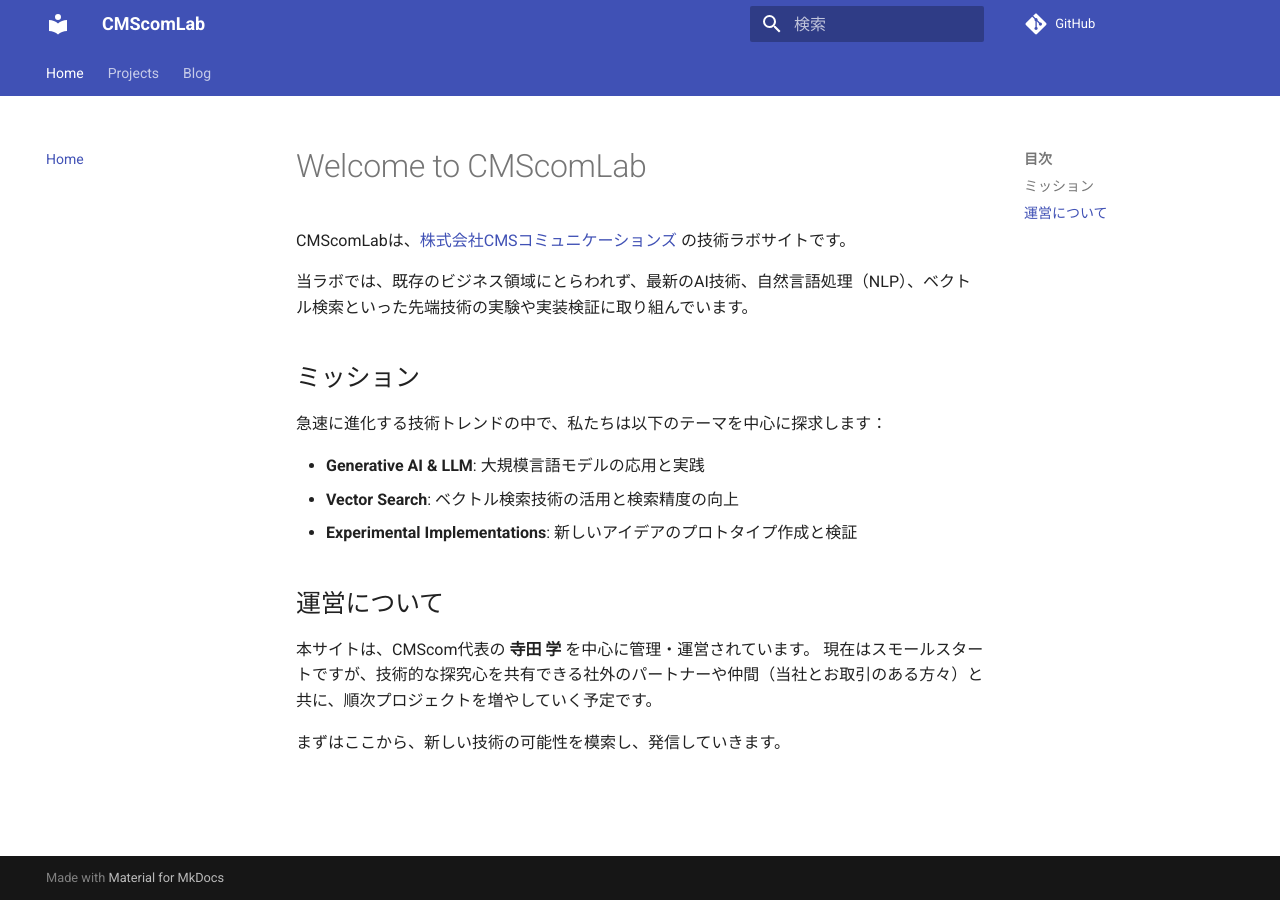
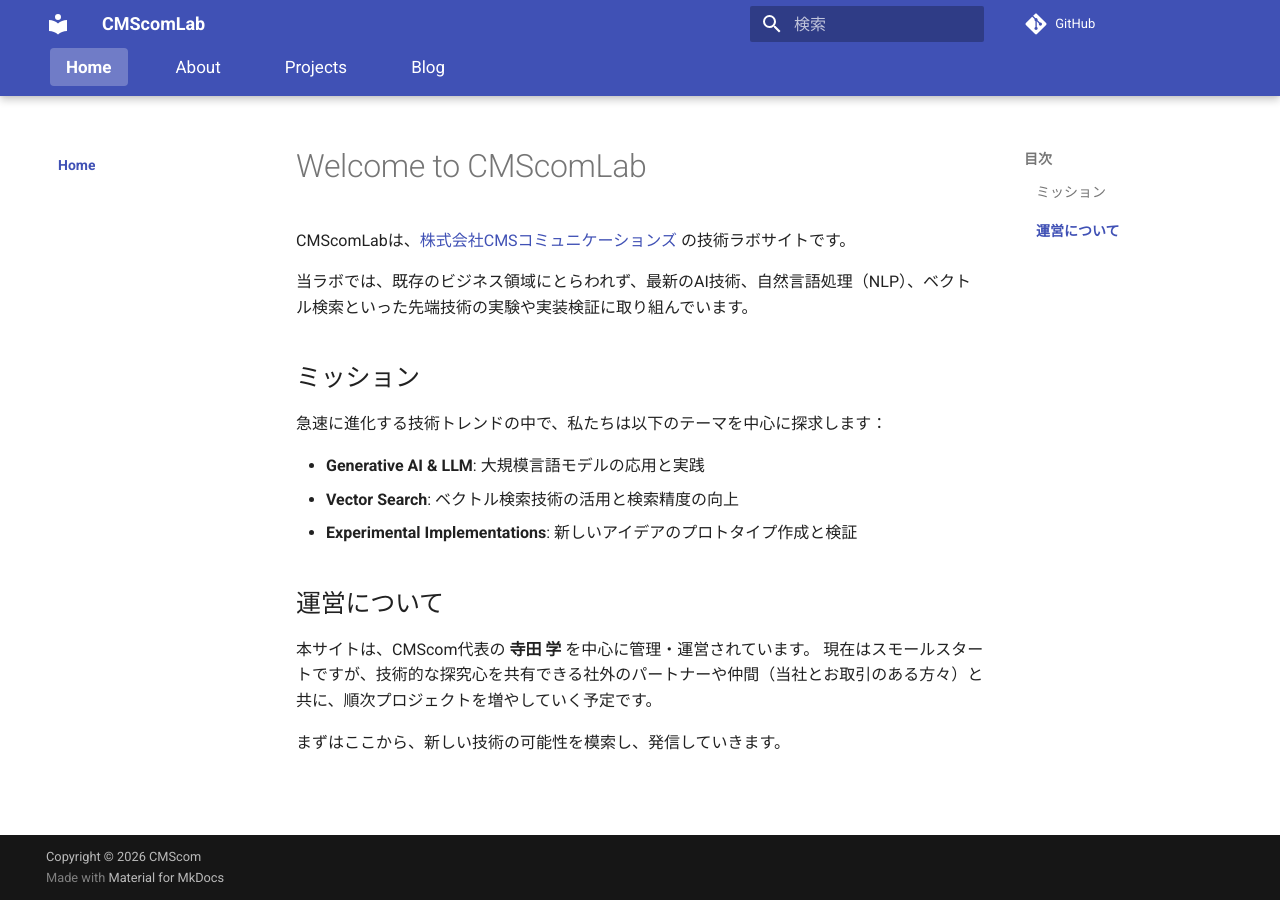
Before and after one commit to CMScomLab/CMScomLab.github.io, an MkDocs documentation site: the page built from docs/index.md, in a window 1280 px wide. Built offline with MkDocs 1.6.1 and Material for MkDocs 9.7.7, drawn with Linux system fonts in a browser that asks for light colours; comment, search, counter and statistics services are not loaded.

Commit message:
modify menu style

```diff
--- /dev/null
+++ b/docs/stylesheets/extra.css
@@ -0,0 +1,47 @@
+/* グローバルナビゲーション（上部）のカスタマイズ */
+.md-tabs__link {
+  font-size: 0.85rem;      /* 文字サイズを少し大きく */
+  margin: 0 0.2rem;       /* ボタン同士の間隔 */
+  padding: 0.4rem 0.8rem; /* 内側の余白を増やしてボタン感を出す */
+  border-radius: 4px;     /* 角丸 */
+  transition: background-color 0.25s;
+  opacity: 1; /* 不透明度を上げてくっきりさせる */
+}
+
+/* ホバー時のスタイル */
+.md-tabs__link:hover {
+  background-color: rgba(255, 255, 255, 0.15);
+  opacity: 1;
+}
+
+/* アクティブ（現在地）のスタイル */
+.md-tabs__item--active .md-tabs__link {
+  background-color: rgba(255, 255, 255, 0.25);
+  font-weight: 700;
+  opacity: 1;
+}
+
+/* サイドナビゲーション（左側）のカスタマイズ */
+.md-nav__link {
+  padding: 6px 12px; /* クリックエリアを広げる */
+  border-radius: 4px;
+  transition: all 0.2s;
+}
+
+/* サイドナビのホバー時 */
+.md-nav__link:hover {
+  background-color: rgba(0, 0, 0, 0.05); /* 薄いグレーの背景 */
+  color: var(--md-primary-fg-color);
+}
+
+/* サイドナビのアクティブ時 */
+.md-nav__item--active > .md-nav__link {
+  font-weight: bold;
+  background-color: rgba(var(--md-primary-fg-color--rgb), 0.1); /* テーマカラーの薄い背景 */
+  color: var(--md-primary-fg-color);
+}
+
+/* サイドナビの「Projects」などの親項目のスタイル調整 */
+.md-nav__item .md-nav__link--active {
+    font-weight: bold;
+}
--- a/mkdocs.yml
+++ b/mkdocs.yml
@@ -2,16 +2,26 @@ site_name: CMScomLab
 site_url: https://lab.cmscom.jp
 repo_url: https://github.com/CMScomLab/cmscomlab.github.io
 edit_uri: edit/main/docs/ # 編集ボタンのリンク先
+
+copyright: Copyright &copy; 2026 <a href="https://www.cmscom.jp">CMScom</a>
 
 theme:
   name: material
   language: ja
   features:
     - navigation.tabs        # 上部にグローバルナビゲーションを表示
+    - navigation.tabs.sticky # ナビゲーションを固定
+    - navigation.sections    # サイドバーのセクション化
+    - navigation.indexes     # indexファイルをセクションリンクにする
     - navigation.top         # 「トップに戻る」ボタン
     - search.suggest         # 検索サジェスト
   palette:
     scheme: default          # default(白系) / slate(黒系)
+    primary: indigo
+    accent: indigo
+
+extra_css:
+  - stylesheets/extra.css
 
 # 拡張機能
 markdown_extensions:
@@ -35,6 +45,7 @@ plugins:
 # ナビゲーション構造
 nav:
   - Home: index.md
+  - About: about.md
   - Projects:
       - projects/index.md
       - 'net-vis': projects/net-vis.md
```
